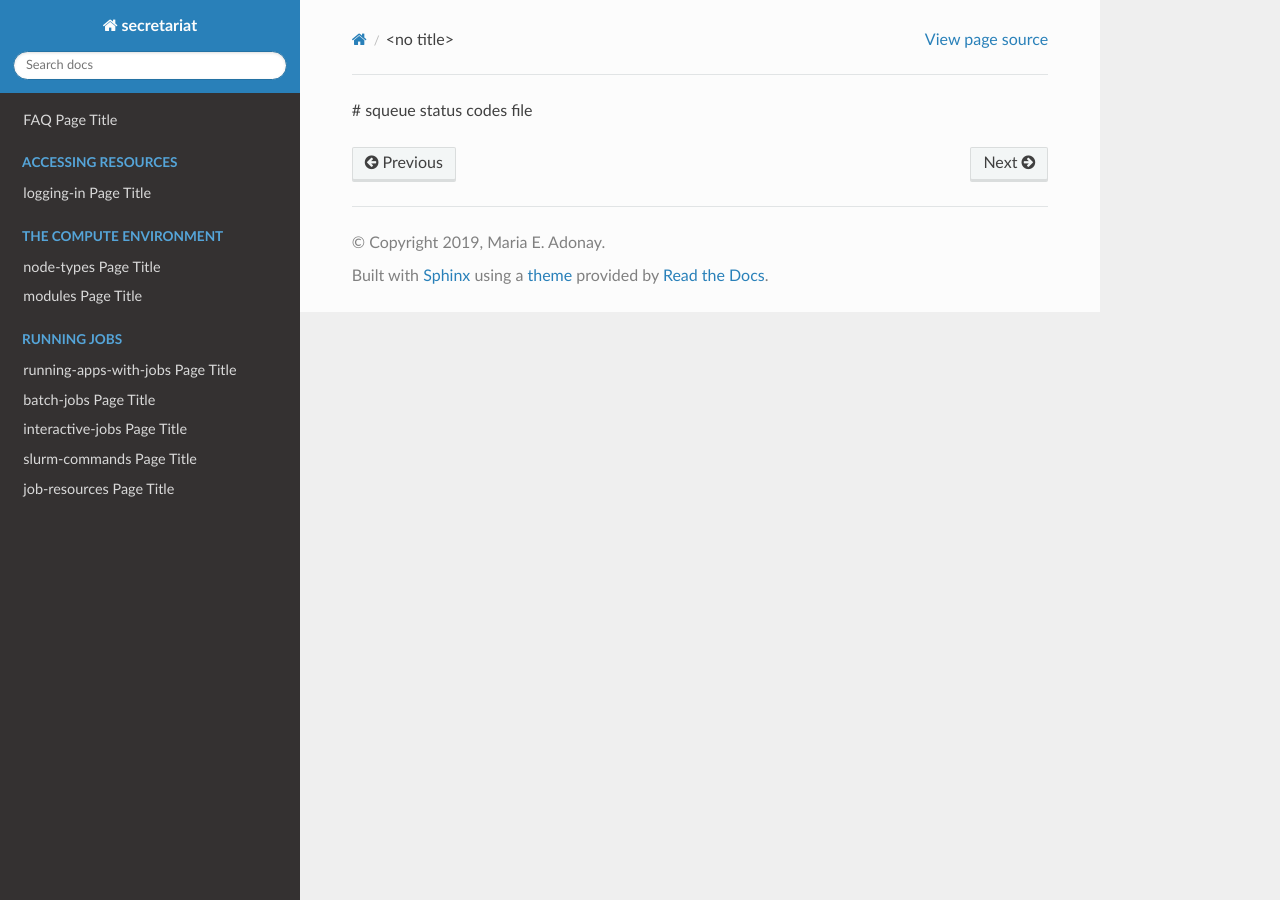
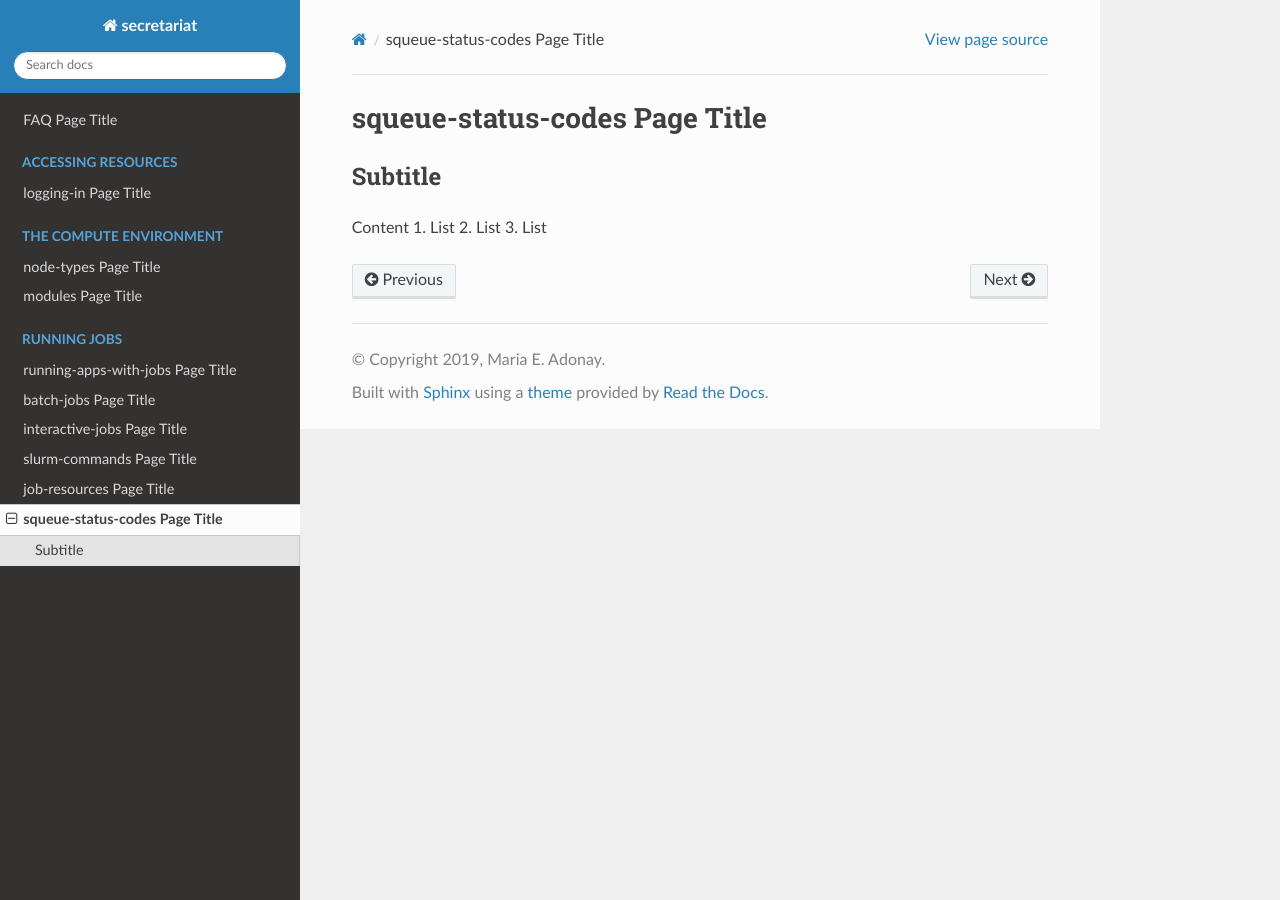
Before and after one commit to amalgamaria/secretariat, a Sphinx documentation site: the page built from docs/running-jobs/squeue-status-codes.rst, in a window 1280 px wide. Built offline with Sphinx 7.4.7 and the Read the Docs theme 2.0.0, drawn with Linux system fonts in a browser that asks for light colours.

Commit message:
Update squeue-status-codes file

```diff
--- a/docs/running-jobs/squeue-status-codes.rst
+++ b/docs/running-jobs/squeue-status-codes.rst
@@ -1 +1,10 @@
-# squeue status codes file
+squeue-status-codes Page Title
+==============================
+
+Subtitle
+********
+
+Content
+1.	List
+2.	List
+3.	List
```
